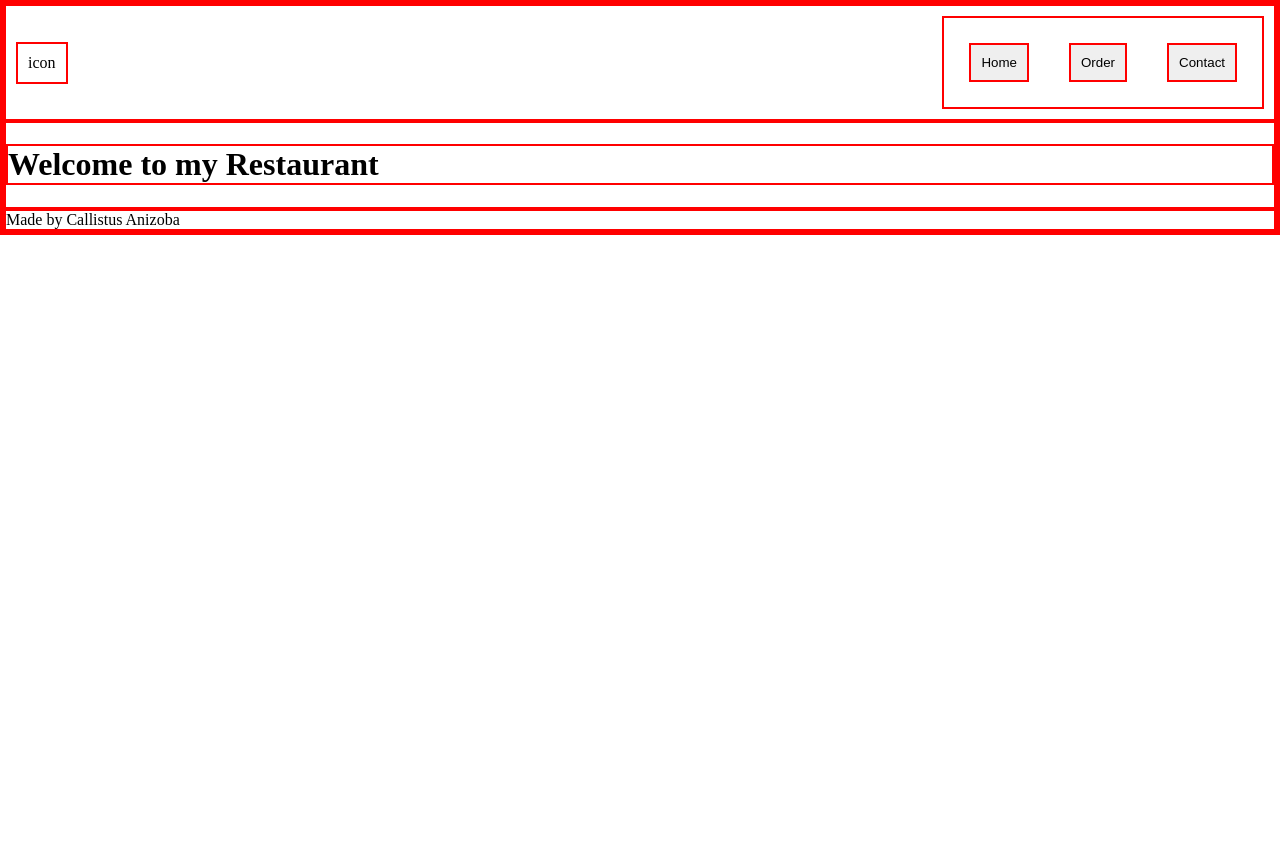
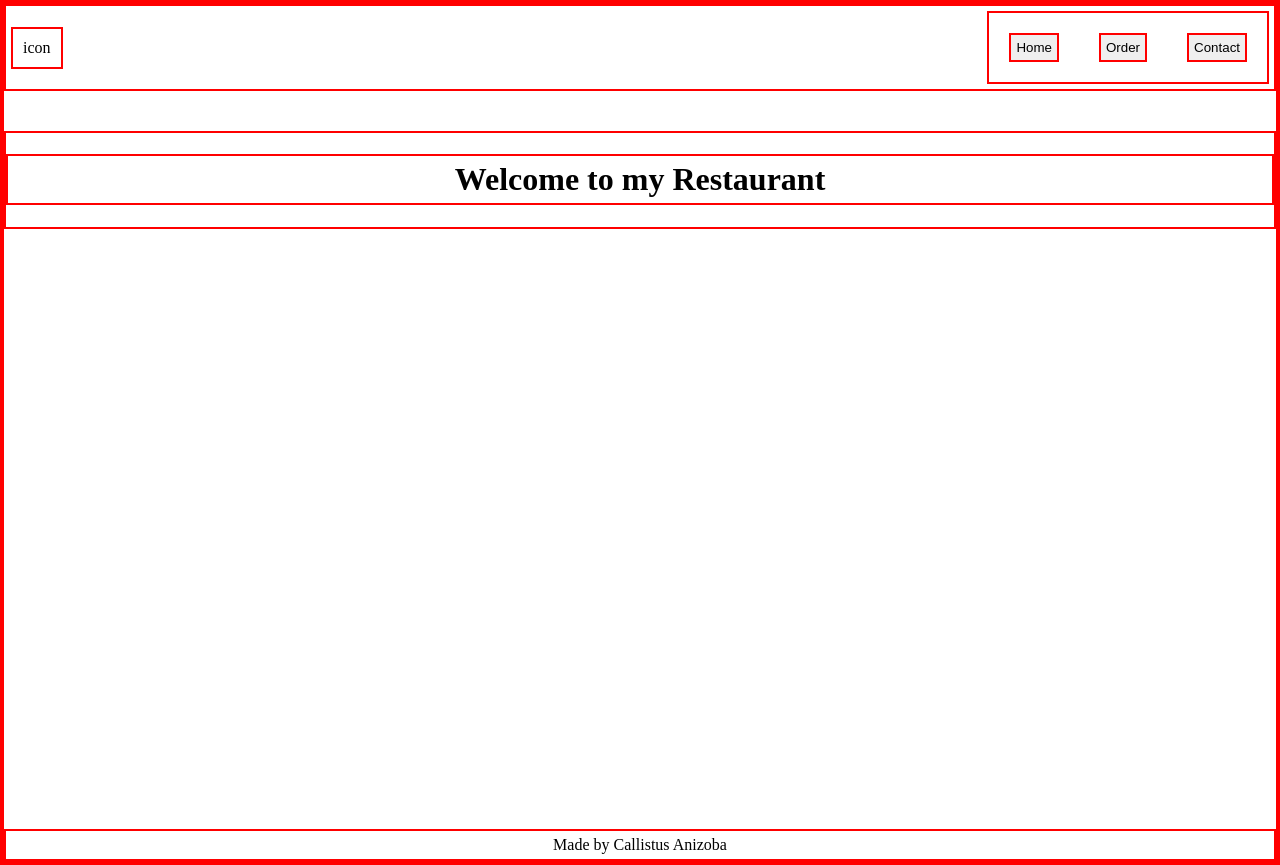
Before and after one commit to CalyWorld/Restaurant-Page, a plain HTML site: page index.html in a window 1280 px wide. Before the commit the page ends 800 px from the top, so only its background shows below. Drawn offline with Linux system fonts and the light colour scheme.

Commit message:
added styles to my HomePage.js file

```diff
--- a/style.css
+++ b/style.css
@@ -4,17 +4,22 @@
 }
 
 #content{
-    background-color: white;
+  /* display: flex;
+  justify-content: center;
+  align-items: center; */
+  margin-bottom: 75vh;
 }
 body{
     margin: 0px;
     padding: 0px;
+    height: 100%;
 }
 header{
     display: flex;
     justify-content: space-between;
     align-items: center;
-    padding: 10px;
+    padding: 5px;
+    margin-bottom:40px;
 }
 .icon{
     padding: 10px;
@@ -23,18 +28,28 @@ header{
     display: flex;
     justify-content: center;
     align-items: center;
+    /* padding: 5px; */
+}
+h1{
+    display: flex;
+    justify-content: center;
     padding: 5px;
 }
 
 .homebtn{
     margin: 20px;
-    padding: 10px;
+    padding: 5px;
 }
 .orderbtn{
     margin: 20px;
-    padding: 10px;
+    padding: 5px;
 }
 .contactbtn{
     margin: 20px;
-    padding: 10px;
+    padding: 5px;
 }
+footer{
+    display: flex;
+    justify-content: center;
+    padding: 5px;
+}
```
